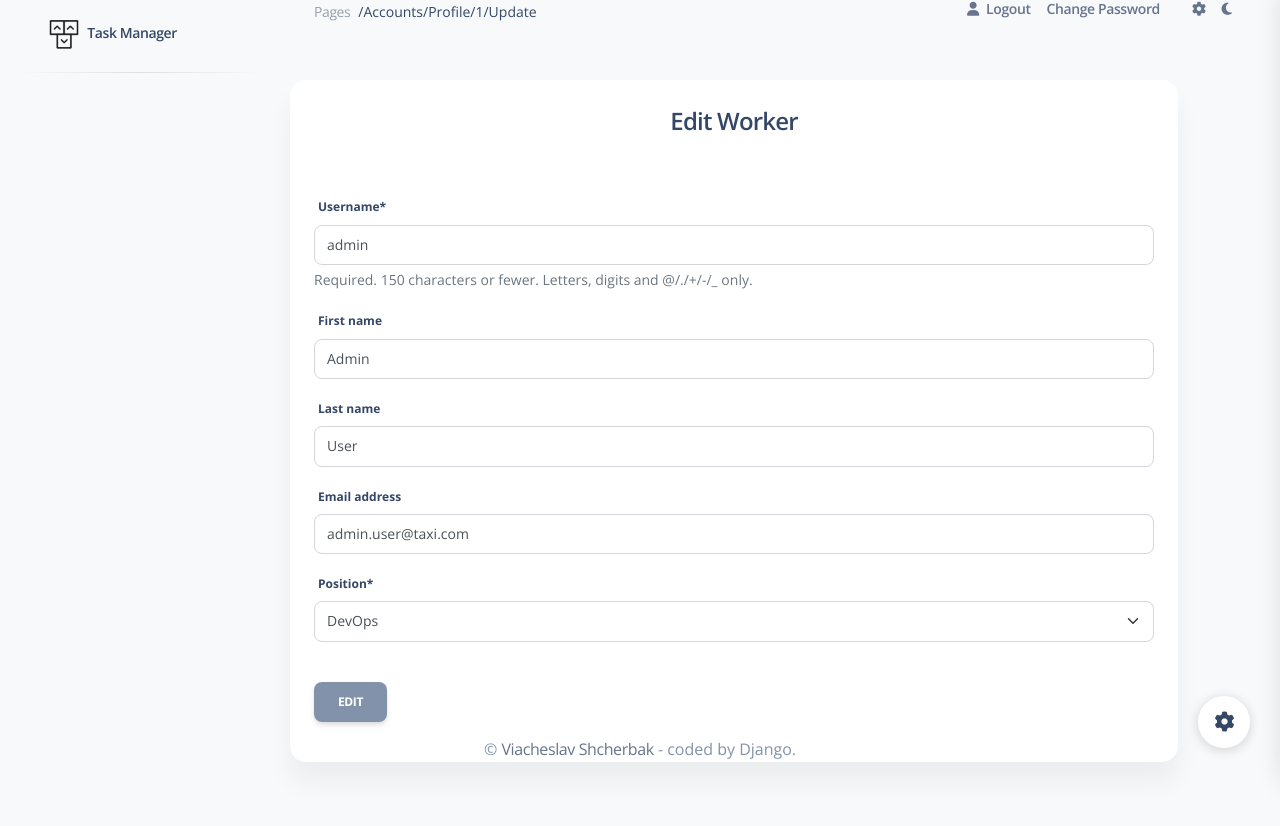
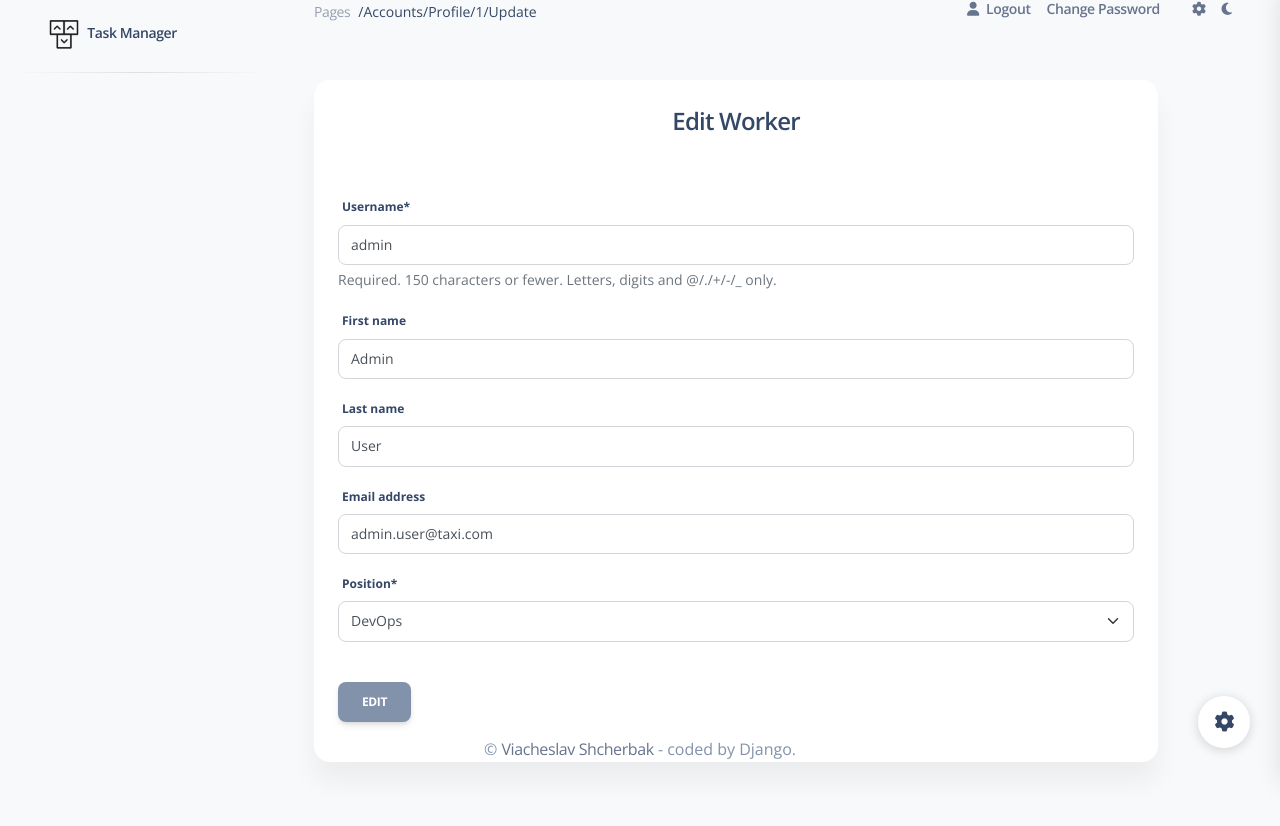
Before and after one commit to SlavikSherbak/task-manager, a Django app: page /accounts/profile/1/update in a window 1280 px wide; the page is wider, and only the part inside the window is pictured. Shown: the part 22-848 px from the top of that part. Run offline with Django 4.2, Linux system fonts and the light colour scheme; a user stored in the database is signed in; data comes from the database, SQL or seed files in the repository; some libraries are stand-ins or nearby versions.

Commit message:
style some style fix

```diff
--- a/task/forms.py
+++ b/task/forms.py
@@ -35,7 +35,7 @@ class RegistrationForm(UserCreationForm):
 
     class Meta(UserCreationForm.Meta):
         model = Worker
-        fields = ("username", "email", "position")
+        fields = ("username", "first_name", "last_name", "email", "position", )
 
         widgets = {
             "username": forms.TextInput(
@@ -48,6 +48,12 @@ class RegistrationForm(UserCreationForm):
                 attrs={
                     "class": "form-select",
                 }
+            ),
+            "first_name": forms.TextInput(
+                attrs={"class": "form-control", "placeholder": "First name"}
+            ),
+            "last_name": forms.EmailInput(
+                attrs={"class": "form-control", "placeholder": "Last name"}
             ),
         }
 
--- a/templates/task/user_profile.html
+++ b/templates/task/user_profile.html
@@ -1,7 +1,7 @@
 {% extends "layouts/base.html" %}
 
 {% block content %}
-  <div class="py-4">
+  <div class="py-4 container-fluid">
     <div class="row">
         <div class="col-11 mb-4">
             <div class="card m-3">
```
